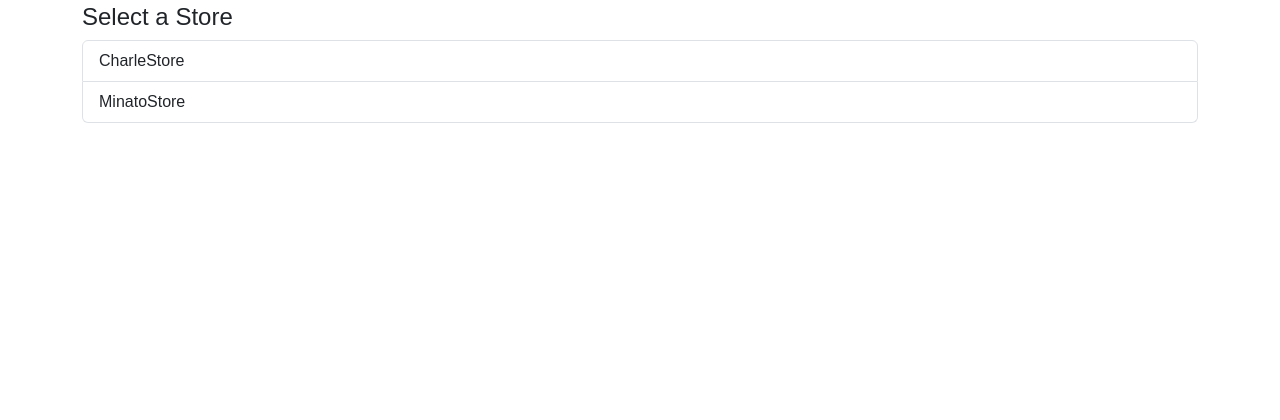
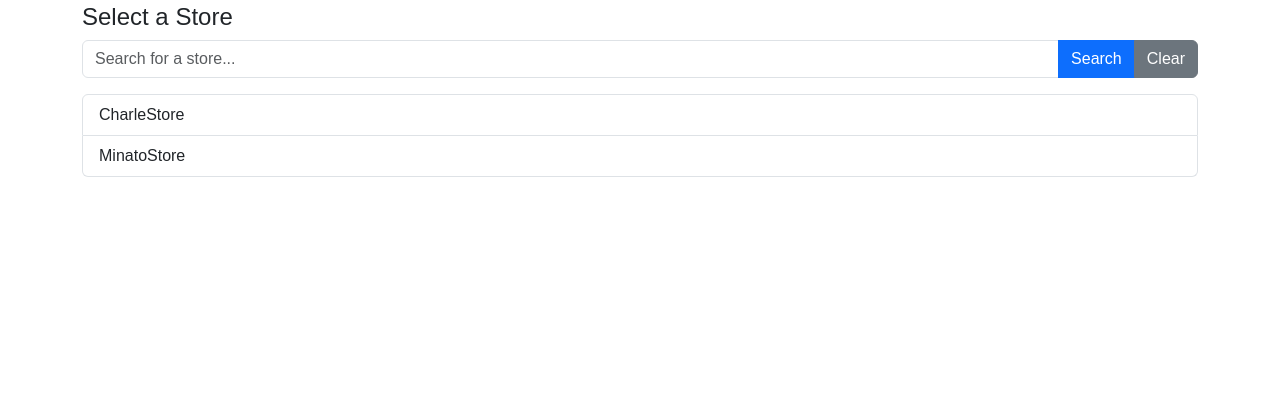
Before and after one commit to Selrach1107/capstone, a PHP site: page /project/user/user_dashboard.php in a window 1280 px wide. Shown: the part 191-611 px from the top of the page. Run offline with PHP 8.4, Linux system fonts and the light colour scheme; a user stored in the database is signed in; data comes from the database, SQL or seed files in the repository.

Commit message:
Update user_dashboard.php

```diff
--- a/user/user_dashboard.php
+++ b/user/user_dashboard.php
@@ -8,12 +8,16 @@ if (!isset($_SESSION['role']) || $_SESSION['role'] !== 'user') {
     exit();
 }
 
-// Get all sellers from the database
-$query = "SELECT id, store_name FROM seller";
+// Initialize search variable
+$search = isset($_GET['search']) ? $_GET['search'] : '';
+
+// Get all sellers from the database with an optional search filter
+$query = "SELECT id, store_name FROM seller WHERE store_name LIKE ?";
 $stmt = $conn->prepare($query);
+$searchTerm = "%" . $search . "%"; // Prepare the search term for LIKE query
+$stmt->bindParam(1, $searchTerm); // Bind the search term
 $stmt->execute();
 $sellers = $stmt->fetchAll(PDO::FETCH_ASSOC); // Fetch all sellers
-
 ?>
 
 <!DOCTYPE html>
@@ -23,21 +27,37 @@ $sellers = $stmt->fetchAll(PDO::FETCH_ASSOC); // Fetch all sellers
     <meta name="viewport" content="width=device-width, initial-scale=1.0">
     <title>User Dashboard</title>
     <link href="https://cdn.jsdelivr.net/npm/bootstrap@5.3.0-alpha1/dist/css/bootstrap.min.css" rel="stylesheet">
+    <!-- Font Awesome for Icons -->
+    <link rel="stylesheet" href="https://cdnjs.cloudflare.com/ajax/libs/font-awesome/6.0.0-beta3/css/all.min.css">
 </head>
 <body>
-<?php include 'sidebar.php' ?>
+<?php include 'sidebar.php'; ?>
 
-    <div class="container mt-4">
-        <h4>Select a Store</h4>
-        <div class="list-group">
-            <?php foreach($sellers as $row): ?>
+<div class="container mt-4">
+    <h4>Select a Store</h4>
+
+    <!-- Search Bar -->
+    <form method="GET" class="mb-3">
+        <div class="input-group">
+            <input type="text" name="search" class="form-control" placeholder="Search for a store..." value="<?php echo htmlspecialchars($search); ?>">
+            <button class="btn btn-primary" type="submit">Search</button>
+            <a href="user_dashboard.php" class="btn btn-secondary">Clear</a>
+        </div>
+    </form>
+
+    <div class="list-group">
+        <?php if (count($sellers) > 0): ?>
+            <?php foreach ($sellers as $row): ?>
                 <a href="store_products.php?seller_id=<?php echo $row['id']; ?>" class="list-group-item list-group-item-action">
-                    <?php echo $row['store_name']; ?>
+                    <?php echo htmlspecialchars($row['store_name']); ?>
                 </a>
             <?php endforeach; ?>
-        </div>
+        <?php else: ?>
+            <div class="list-group-item">No stores found.</div>
+        <?php endif; ?>
     </div>
+</div>
 
-    <script src="https://cdn.jsdelivr.net/npm/bootstrap@5.3.0-alpha1/dist/js/bootstrap.min.js"></script>
+<script src="https://cdn.jsdelivr.net/npm/bootstrap@5.3.0-alpha1/dist/js/bootstrap.min.js"></script>
 </body>
 </html>
```
